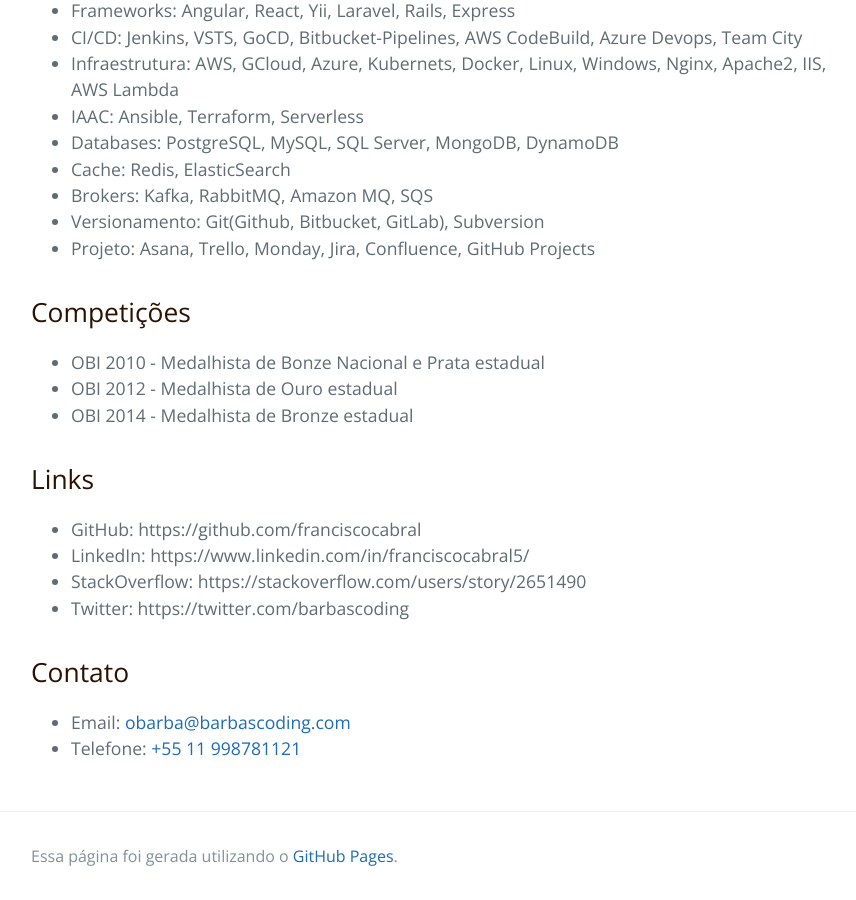
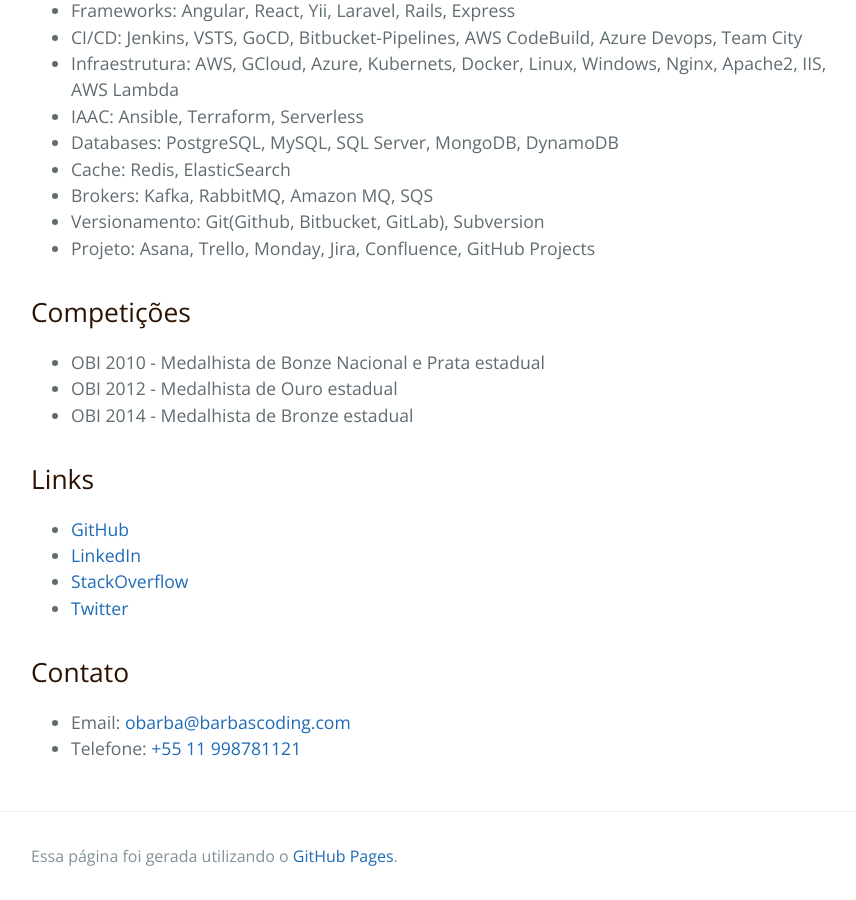
Before and after one commit to franciscocabral/com.barbascoding, a Jekyll site: the page built from index.md, in a window 1280 px wide and 900 px high, scrolled down 1685 px. Shown: the whole window, without its empty margins (193-1049 px from the left). Built offline with Jekyll 4.4.1, drawn with Linux system fonts in a browser that asks for light colours; our own code applies the rules of GitHub Pages for plain Markdown files; part of the change alters nothing that is shown.

Commit message:
fix links

```diff
--- a/index.md
+++ b/index.md
@@ -64,10 +64,10 @@ Um apanhado de tecnologias com quais já trabalhei ao longo da minha carreira
 
 ## Links
 
-- GitHub: https://github.com/franciscocabral
-- LinkedIn: https://www.linkedin.com/in/franciscocabral5/
-- StackOverflow: https://stackoverflow.com/users/story/2651490
-- Twitter: https://twitter.com/barbascoding
+- [GitHub](https://github.com/franciscocabral)
+- [LinkedIn](https://www.linkedin.com/in/franciscocabral5/)
+- [StackOverflow](https://stackoverflow.com/users/story/2651490)
+- [Twitter](https://twitter.com/barbascoding)
 
 ## Contato
 
```
